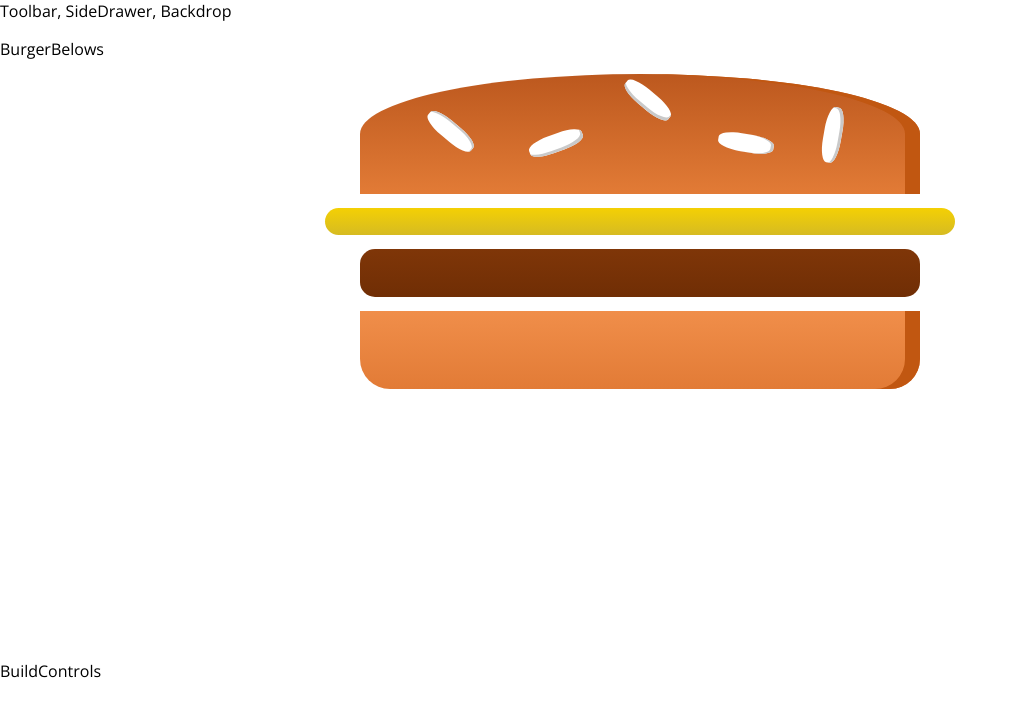
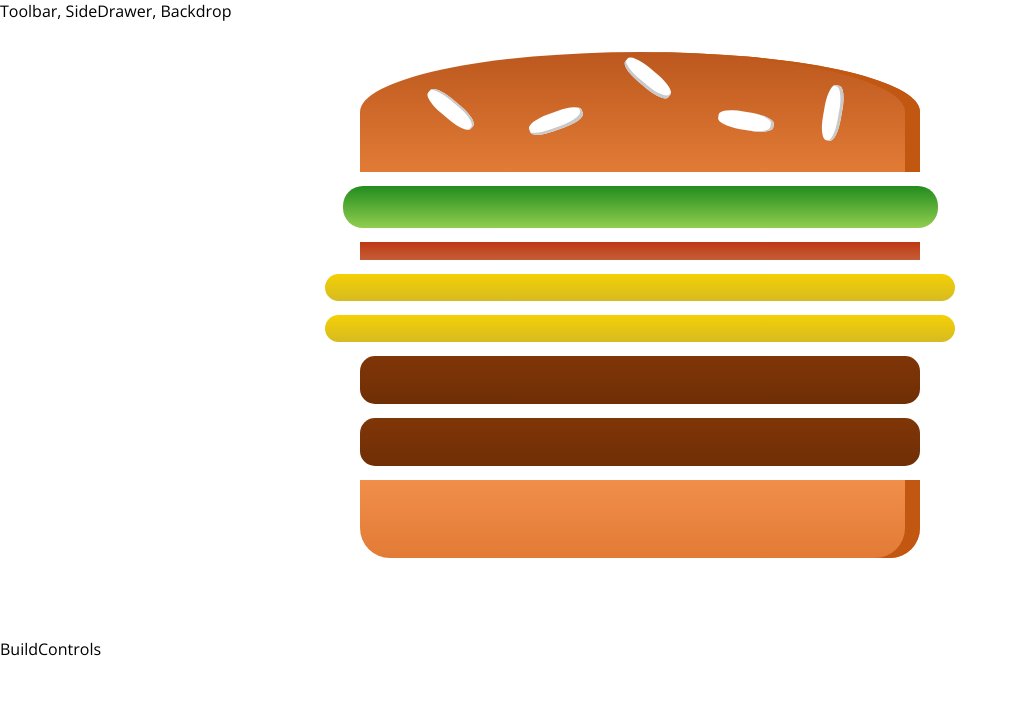
Before and after one commit to aakashjhawar/my-burger-app, a React (Create React App) app: page / in a window 1280 px wide. Shown: the top 716 px of the page, without its empty margins (0-1018 px from the left). Built offline with nearby package versions, Linux system fonts and the light colour scheme.

Commit message:
Outputing Burger ingredients dynamically

```diff
--- a/src/components/Burger/Burger.js
+++ b/src/components/Burger/Burger.js
@@ -3,11 +3,17 @@
 import BurgerIngredient from './BurgerIngredient/BurgerIngredient';
 
 const burger = (props) => {
+  const transformedIngredients = Object.keys(props.ingredients)
+    .map(igKey => {
+      return [...Array(props.ingredients[igKey])].map((_, i) => {
+        return <BurgerIngredient key={igKey + i} type={igKey} />;
+      });
+    });
+
   return (
     <div className={classes.Burger}>
       <BurgerIngredient type="bread-top"/>
-      <BurgerIngredient type="cheese"/>
-      <BurgerIngredient type="meat"/>
+      {transformedIngredients}
       <BurgerIngredient type="bread-bottom"/>
     </div>
   );
--- a/src/containers/BurgerBuilder/BurgerBuilder.js
+++ b/src/containers/BurgerBuilder/BurgerBuilder.js
@@ -3,11 +3,24 @@
 import Burger from '../../components/Burger/Burger';
 
 class BurgerBuilder extends Component {
+   // constructor(props) {
+  //   super(props);
+  //   this.state = {...}
+  // }
+
+  state = {
+    ingredients: {
+      salad: 1,
+      bacon: 1,
+      cheese: 2,
+      meat: 2
+    }
+  }
+
   render() {
     return (
       <Aux>
-        <div>BurgerBelows</div>
-        <Burger />
+        <Burger ingredients={this.state.ingredients}/>
         <div>BuildControls</div>
       </Aux>
     );
```
